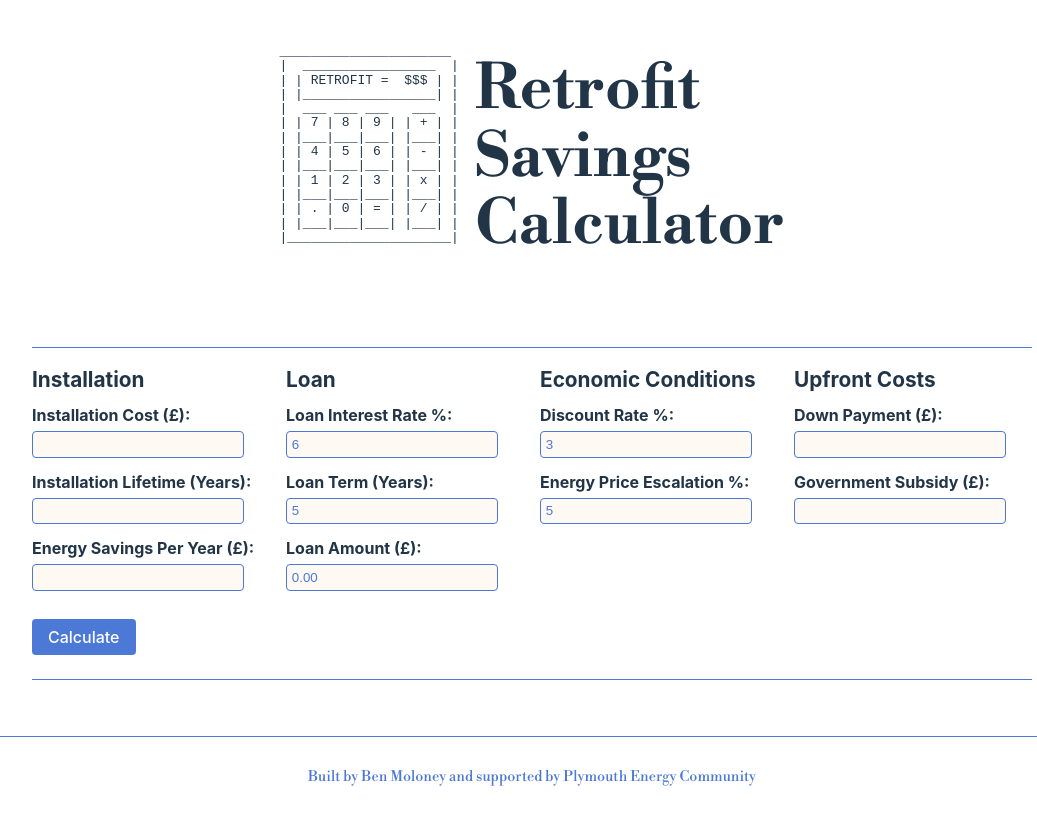
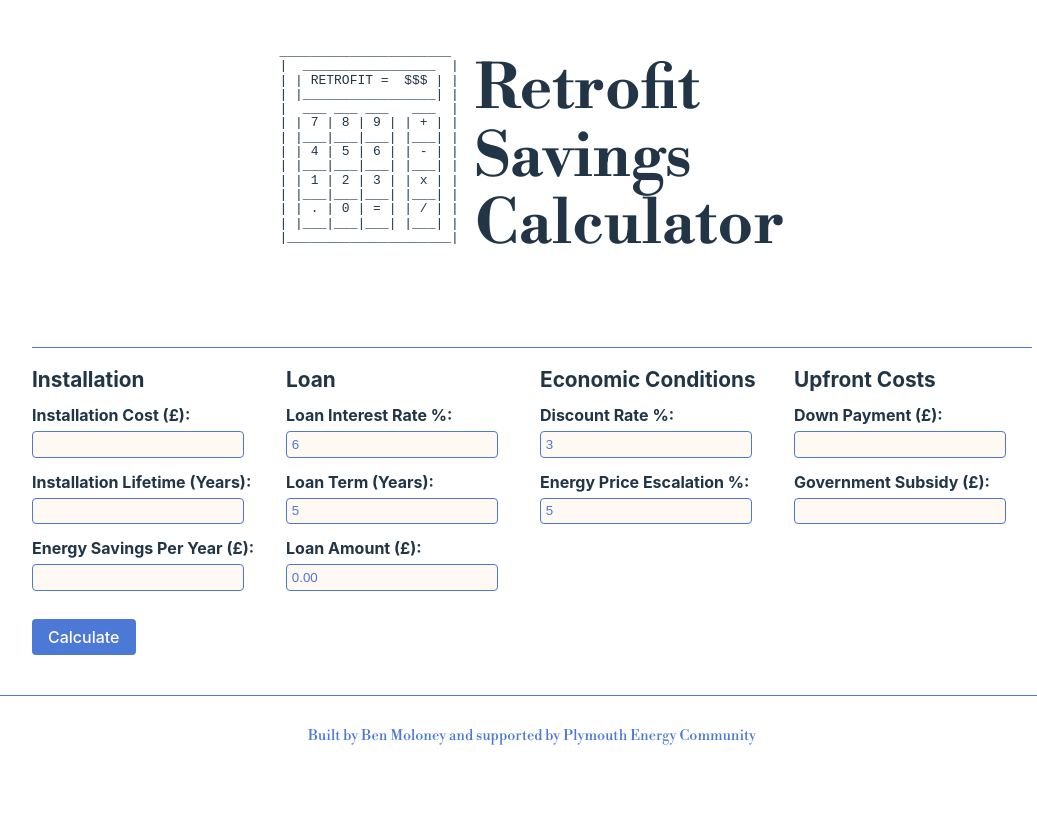
Before and after one commit to BitBodger/retrofit-loan-calculator, a React (Vite) app in the folder frontend/: page / in a window 1280 px wide. Shown: the top 824 px of the page, without its empty margins (108-1145 px from the left). Built offline with nearby package versions, Linux system fonts and the light colour scheme.

Commit message:
Update styling again

```diff
--- a/frontend/src/Calculator.jsx
+++ b/frontend/src/Calculator.jsx
@@ -188,7 +188,7 @@ function Calculator() {
           </div>
         </form>
 
-        <hr />
+        {results && <hr />}
 
         {results && (
           <div className="results-container">
```
